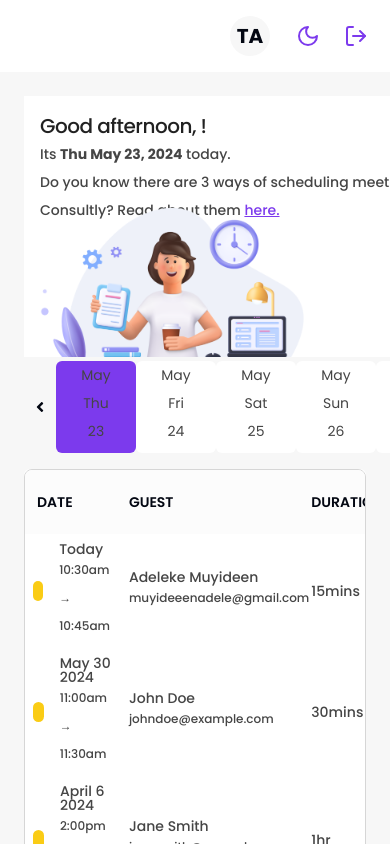
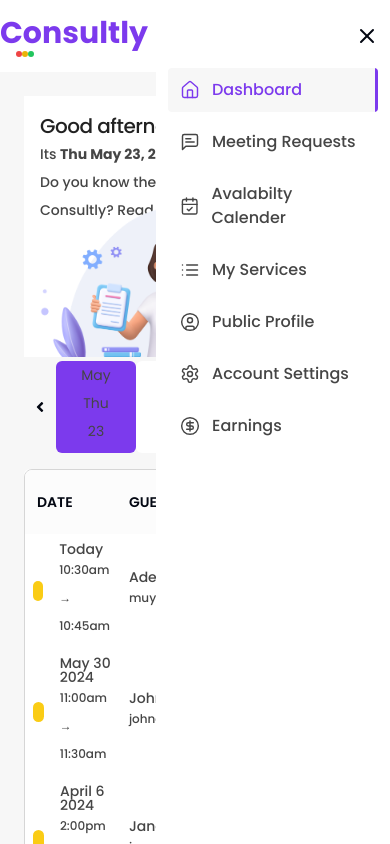
Before and after one commit to Taofeekabdulazeez/consultly-new, a Next.js app: page /dashboard in a window 390 px wide. Shown: the top 844 px of the page. Built offline with nearby package versions, Linux system fonts and the light colour scheme; no server answers.

Commit message:
Responsive design

```diff
--- a/app/(home)/page.tsx
+++ b/app/(home)/page.tsx
@@ -1,5 +1,3 @@
-import { Button } from "@/components/ui/button";
-import ComboBox from "../../components/ComboBox";
 import { BiNotepad } from "react-icons/bi";
 import { AiOutlineIdcard } from "react-icons/ai";
 import { FaCalendarAlt } from "react-icons/fa";
@@ -12,13 +10,13 @@
 
 export default function Home() {
   return (
-    <body>
+    <div className="">
       <header className="bg-white z-10 fixed top-0 left-0 right-0">
         <div className="header:justify-start header:space-x-10 header:px-16 mx-auto flex max-w-screen-2xl items-center justify-between px-4 py-6 sm:px-6">
           <div className="relative top-[-5px] flex gap-10">
             <Logo />
             <div className="flex flex-1 items-center justify-between">
-              <nav className="flex space-x-8  text-sm">
+              <nav className="space-x-8 text-sm">
                 <a href="#features">Features</a>
                 <a href="#">How It Works</a>
                 <a href="#">Contact</a>
@@ -44,7 +42,7 @@
       </header>
 
       <div className="min-h-small-viewport flex flex-col  px-8 pt-32 text-center bg-gray-100">
-        <div className=" m-auto">
+        <div className="m-auto">
           <h1 className="text-4xl font-extrabold">
             <span className="relative text-4xl">Revolutionize your</span>
             <span className=" flex flex-col relative text-6xl text-primary mt-3 sm:whitespace-nowrap">
@@ -243,6 +241,6 @@
           </div>
         </div>
       </section>
-    </body>
+    </div>
   );
 }
--- a/app/dashboard/layout.tsx
+++ b/app/dashboard/layout.tsx
@@ -15,10 +15,12 @@
 
 export default function Layout({ children }: Props) {
   return (
-    <div className="md:grid md:grid-cols-[240px_1fr] md:grid-rows-[auto_1fr] md:h-[100dvh]">
+    <div className="grid grid-cols-[auto_1fr] md:grid-cols-[240px_1fr] md:grid-rows-[auto_1fr] md:h-[100dvh]">
       <Header />
       <Aside />
-      <main className="overflow-y-scroll p-6 bg-gray-100">{children}</main>
+      <main className="md:col-[auto] col-span-full overflow-y-scroll p-6 bg-gray-100">
+        {children}
+      </main>
     </div>
   );
 }
--- a/app/layout.tsx
+++ b/app/layout.tsx
@@ -33,7 +33,11 @@
 }>) {
   return (
     <html lang="en">
-      <body className={`${poppins.className} antialiased`}>{children}</body>
+      <body
+        className={`${poppins.className} antialiased relative overflow-x-hidden`}
+      >
+        {children}
+      </body>
     </html>
   );
 }
--- a/components/AppNav.tsx
+++ b/components/AppNav.tsx
@@ -2,28 +2,19 @@
 
 import {
   CalendarCheck,
-  CalendarHeart,
   CircleDollarSign,
   CircleUser,
   Home,
   List,
-  ListChecks,
-  ListOrdered,
+  Menu,
   MessageSquareText,
   Settings,
+  X,
 } from "lucide-react";
 import Link from "next/link";
 import { usePathname } from "next/navigation";
-import { BsCoin } from "react-icons/bs";
-import { FaRegUser } from "react-icons/fa";
-import { IoIosList } from "react-icons/io";
-import {
-  IoCalendarNumberOutline,
-  IoChatboxEllipsesOutline,
-  IoChatboxOutline,
-  IoHomeOutline,
-  IoSettingsOutline,
-} from "react-icons/io5";
+import { useMobile } from "@/hooks/useMobileNav";
+import { Button } from "./ui/button";
 
 const navLinks = [
   {
@@ -65,17 +56,34 @@
 
 export default function AppNav() {
   const pathname = usePathname();
+  const { isNavOpen, toggleNav } = useMobile();
+  console.log(isNavOpen);
+
   return (
-    <nav>
-      <ul className="flex flex-col p-3 gap-2">
+    <nav
+      className={`transition-all fixed bg-gray-50 md:w-auto w-[60vw] right-0 top-0 min-h-screen md:static ${
+        isNavOpen ? "translate-x-full" : ""
+      }`}
+    >
+      <Button
+        onClick={toggleNav}
+        variant="ghost"
+        className={`z-10 fixed top-4 md:hidden bg-gray-50 ${
+          isNavOpen ? "right-[60vw] " : "left-[87vw]"
+        }`}
+      >
+        {isNavOpen ? <Menu /> : <X />}
+      </Button>
+      <ul className="flex flex-col p-3 gap-2 mt-14 md:mt-0">
         {navLinks.map((link) => {
           const { name, href, Icon } = link;
           return (
             <li key={name} className="text-gray-700">
               <Link
                 href={href}
+                onClick={toggleNav}
                 className={`
-                  md:flex md:gap-3 md:items-center md:py-2.5 md:px-3 md:text-sm font-medium hover:bg-gray-75 hover:text-primary relative overflow-hidden rounded-sm
+                  flex gap-3 items-center py-2.5 px-3 md:text-sm font-medium hover:bg-gray-75 hover:text-primary relative overflow-hidden rounded-sm
                      after:content-[''] after:block after:h-full after:absolute after:w-[3px] after:right-0 ${
                        href === pathname
                          ? "bg-gray-100 text-primary after:bg-primary"
--- a/components/Aside.tsx
+++ b/components/Aside.tsx
@@ -1,15 +1,18 @@
 "use client";
 
+import { MobileProvider } from "@/hooks/useMobileNav";
 import AppNav from "./AppNav";
 import Logo from "./Logo";
 
 export default function Aside() {
   return (
-    <aside className="bg-gray-50 md:row-[1/-1] overflow-y-scroll hidden sm:block">
-      <div className="py-8">
+    <aside className="bg-gray-50 md:row-[1/-1] md:overflow-y-scroll col-start-1 row-start-1 self-center md:self-start">
+      <div className="sm:py-8">
         <Logo />
       </div>
-      <AppNav />
+      <MobileProvider>
+        <AppNav />
+      </MobileProvider>
     </aside>
   );
 }
--- a/components/Header.tsx
+++ b/components/Header.tsx
@@ -1,8 +1,11 @@
 import { signOutAction } from "@/lib/actions";
 import { auth } from "@/lib/auth";
-import { LogOut, Moon } from "lucide-react";
+import { LogOut, Moon, X } from "lucide-react";
 import Image from "next/image";
 import ButtonTheme from "./ButtonTheme";
+import { Button } from "./ui/button";
+import { MobileProvider } from "@/hooks/useMobileNav";
+import NavToggle from "./NavToggle";
 
 export default async function Header() {
   const session = await auth();
@@ -33,6 +36,7 @@
           <LogOut className="text-primary" />
         </button>
       </form>
+      {/* <NavToggle /> */}
     </header>
   );
 }
--- /dev/null
+++ b/components/NavToggle.tsx
@@ -0,0 +1,26 @@
+"use client";
+
+import { MobileProvider, useMobile } from "@/hooks/useMobileNav";
+import { Menu, X } from "lucide-react";
+import { Button } from "./ui/button";
+
+export default function NavToggle() {
+  return (
+    <MobileProvider>
+      <ButtonToggle />;
+    </MobileProvider>
+  );
+}
+
+function ButtonToggle() {
+  const { isNavOpen, toggleNav } = useMobile();
+  return (
+    <Button
+      onClick={toggleNav}
+      variant="ghost"
+      className="z-10 md:static fixed top-4"
+    >
+      {isNavOpen ? <X /> : <Menu />}
+    </Button>
+  );
+}
--- /dev/null
+++ b/hooks/useMobileNav.tsx
@@ -0,0 +1,41 @@
+"use client";
+import {
+  ReactNode,
+  createContext,
+  useContext,
+  useEffect,
+  useState,
+} from "react";
+
+interface MobileContent_Interface {
+  toggleNav?: any;
+  isNavOpen: boolean;
+}
+
+const MobileContext = createContext({} as MobileContent_Interface);
+
+function MobileProvider({ children }: { children: ReactNode }) {
+  const [isNavOpen, setIsNavOpen] = useState(false);
+
+  const toggleNav = () => {
+    setIsNavOpen((open) => !open);
+    // console.log(isNavOpen);
+    // console.log(isNavOpen);
+  };
+
+  return (
+    <MobileContext.Provider value={{ isNavOpen, toggleNav }}>
+      {children}
+    </MobileContext.Provider>
+  );
+}
+
+function useMobile() {
+  const context = useContext(MobileContext);
+
+  if (!context) throw new Error("Mobile content used out of Mobile provider");
+
+  return context;
+}
+
+export { MobileProvider, useMobile };
```
